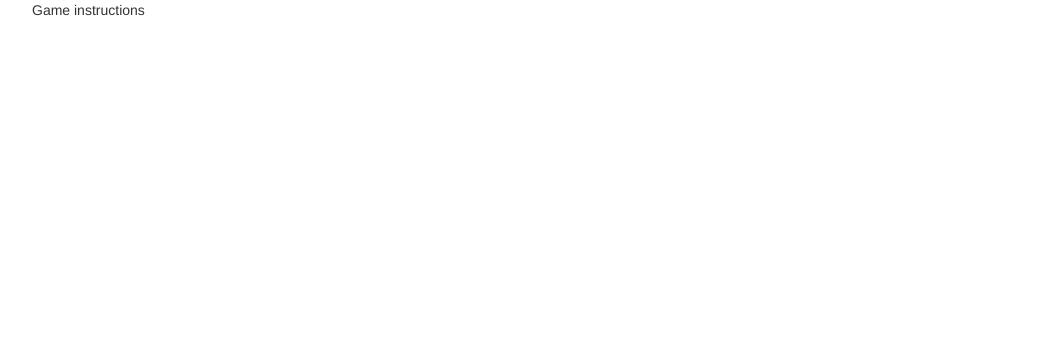
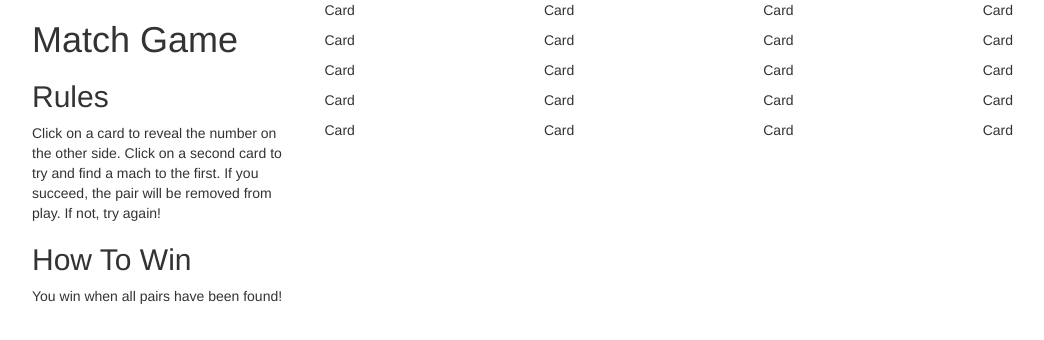
Before and after one commit to T3hGoat/Match-game, a plain HTML site: page index.html in a window 1280 px wide. Shown: the whole page, without its empty margins (38-1082 px from the left). Drawn offline with nearby package versions, Linux system fonts and the light colour scheme.

Commit message:
Added HTML now add styling

```diff
--- a/index.html
+++ b/index.html
@@ -3,13 +3,109 @@
 <head>
   <title>Match Game</title>
   <link rel="stylesheet" href="https://maxcdn.bootstrapcdn.com/bootstrap/3.3.7/css/bootstrap.min.css" integrity="sha384-BVYiiSIFeK1dGmJRAkycuHAHRg32OmUcww7on3RYdg4Va+PmSTsz/K68vbdEjh4u" crossorigin="anonymous">
+  <link rel="icon" href="favicon.png" type="image/x-icon">
 </head>
+
 <body>
+  <!--Begin Main Content-->
   <div class="container">
-  <div class="row">
-    <div class="col-md-3 col-sm-12">Game instructions</div>
+    <div class="row">
+      <!--Rules and game Notes-->
+      <div class="col-md-3 col-sm-12">
+        <h1>Match Game</h1>
+        <h2>Rules</h2>
+        <p>Click on a card to reveal the number on the other side. Click on a second card to try and find a mach to the first. If you succeed, the pair will be removed from play. If not, try again!</p>
+        <h2>How To Win</h2>
+        <p>You win when all pairs have been found!</p>
+      </div>
+
+      <!--Game window-->
+      <div class="col-md-9 col-sm-12" id="game">
+        <div class="row">
+          <div class="col-xs-3 card">
+            <p>Card</p>
+          </div>
+
+          <div class="col-xs-3 card">
+            <p>Card</p>
+          </div>
+
+          <div class="col-xs-3 card">
+            <p>Card</p>
+          </div>
+
+          <div class="col-xs-3 card">
+            <p>Card</p>
+          </div>
+
+          <div class="col-xs-3 card">
+            <p>Card</p>
+          </div>
+
+          <div class="col-xs-3 card">
+            <p>Card</p>
+          </div>
+
+          <div class="col-xs-3 card">
+            <p>Card</p>
+          </div>
+
+          <div class="col-xs-3 card">
+            <p>Card</p>
+          </div>
+
+          <div class="col-xs-3 card">
+            <p>Card</p>
+          </div>
+
+          <div class="col-xs-3 card">
+            <p>Card</p>
+          </div>
+
+          <div class="col-xs-3 card">
+            <p>Card</p>
+          </div>
+
+          <div class="col-xs-3 card">
+            <p>Card</p>
+          </div>
+
+          <div class="col-xs-3 card">
+            <p>Card</p>
+          </div>
+
+          <div class="col-xs-3 card">
+            <p>Card</p>
+          </div>
+
+          <div class="col-xs-3 card">
+            <p>Card</p>
+          </div>
+
+          <div class="col-xs-3 card">
+            <p>Card</p>
+          </div>
+
+          <div class="col-xs-3 card">
+            <p>Card</p>
+          </div>
+
+          <div class="col-xs-3 card">
+            <p>Card</p>
+          </div>
+
+          <div class="col-xs-3 card">
+            <p>Card</p>
+          </div>
+
+          <div class="col-xs-3 card">
+            <p>Card</p>
+          </div>
+        </div>
+
+      </div>
+    </div>
   </div>
-</div>
 
 
 
@@ -22,9 +118,9 @@
 
 
   <script
-    src="https://code.jquery.com/jquery-3.1.1.min.js"
-    integrity="sha256-hVVnYaiADRTO2PzUGmuLJr8BLUSjGIZsDYGmIJLv2b8="
-    crossorigin="anonymous"></script>
+  src="https://code.jquery.com/jquery-3.1.1.min.js"
+  integrity="sha256-hVVnYaiADRTO2PzUGmuLJr8BLUSjGIZsDYGmIJLv2b8="
+  crossorigin="anonymous"></script>
   <script type="text/javascript" src="./resources/js/match-game.js"></script>
   <script type="text/javascript" src="./resources/js/tests.js"></script>
 </body>
```
